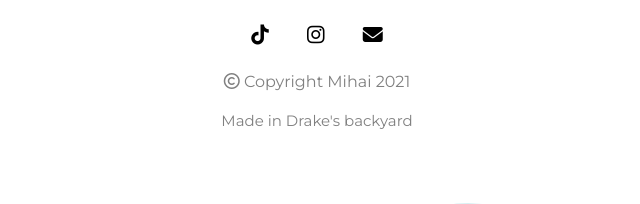
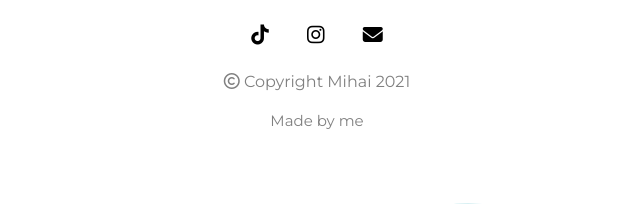
Before and after one commit to la26/z, a plain HTML site: page index.html in a window 1280 px wide. Shown: the part 2453-2657 px from the top of the page, 323-963 px from the left. Drawn offline with nearby package versions, Linux system fonts and the light colour scheme; some packages are replaced by stand-ins of ours; a script that the page names is missing.

Commit message:
Update race.css

```diff
--- a/css/race.css
+++ b/css/race.css
@@ -1254,7 +1254,7 @@ em {
 }
 
 .footer-p::after {
-  content: "Made in Drake's backyard";
+  content: "Made by me";
   position: relative;
   display: block;
   margin-top: 1.5%;
```
